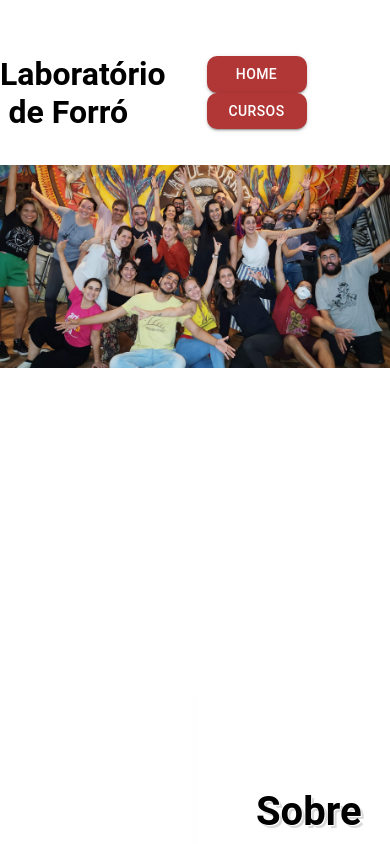
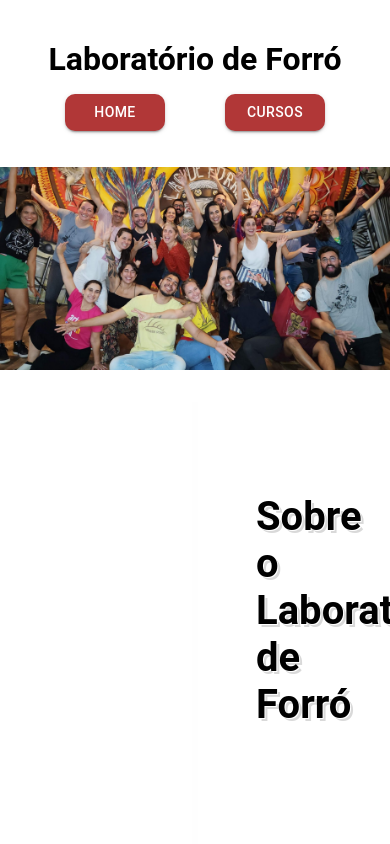
Before and after one commit to WalquiriaGodoy/react-typescript-web-page-lab, a React app: page / in a window 390 px wide. Shown: the top 844 px of the page. Built offline with nearby package versions, Linux system fonts and the light colour scheme.

Commit message:
feat: adjust header responsiveness

```diff
--- a/src/Componentes/Cabecalho/header.style.ts
+++ /dev/null
@@ -1,28 +0,0 @@
-import styled from 'styled-components';
-
-export const HeaderWrapper = styled.div`
-  display: flex;
-  justify-content: space-around;
-  align-items: center;
-  padding: 20px 0;
-`;
-
-export const HeaderTitle = styled.div`
-  font-family: 'Roboto';
-  text-align: center;
-  font-size: 2rem;
-  font-weight: bold;
-  width: 35%;
-`;
-
-export const BannerWrapper = styled.div`
-  width: 100%;
-  height: 500px;
-  display: flex;
-  overflow-y: hidden;
-
-  img {
-    width: 100%;
-    height: fit-content;
-  }
-`;
--- a/src/Componentes/Cabecalho/index.tsx
+++ /dev/null
@@ -1,31 +0,0 @@
-import React from 'react';
-import { LinkButton } from '../MaterialUI/Buttons/button';
-import * as S from './header.style';
-
-import './cabecalho.scss';
-import { BannerLab } from '../images/BannerLab';
-
-class Cabecalho extends React.Component {
-  render() {
-    return (
-      <header>
-        <S.HeaderWrapper>
-          <S.HeaderTitle>Laboratório de Forró</S.HeaderTitle>
-          <ul className='lista-navegacao'>
-            <li>
-              <LinkButton texto='HOME' path='/' />
-            </li>
-            <li>
-              <LinkButton texto='Cursos' path='/cursos' />
-            </li>
-          </ul>
-        </S.HeaderWrapper>
-        <S.BannerWrapper>
-          <BannerLab />
-        </S.BannerWrapper>
-      </header>
-    );
-  }
-}
-
-export default Cabecalho;
--- a/src/Componentes/Cabecalho/cabecalho.scss
+++ b/src/Componentes/Header/header.scss
@@ -2,8 +2,10 @@ header {
   padding-top: 20px;
 }
 
-.cabecalho-logo {
-  width: 190px;
+ul {
+  display: flex;
+  align-items: center;
+  padding: 0;
 }
 
 ul li {
--- /dev/null
+++ b/src/Componentes/Header/header.style.ts
@@ -0,0 +1,41 @@
+import styled from 'styled-components';
+
+interface BannerWrapperProps {
+  $isMobile: boolean;
+}
+
+interface HeaderWrapperProps {
+  $isMobile: boolean;
+}
+
+interface HeaderTitleProps {
+  $isMobile: boolean;
+}
+
+export const HeaderWrapper = styled.div<HeaderWrapperProps>`
+  display: flex;
+  flex-direction: ${({ $isMobile }) => ($isMobile ? 'column' : 'row')};
+  justify-content: space-around;
+  align-items: center;
+  padding: 20px;
+`;
+
+export const HeaderTitle = styled.div<HeaderTitleProps>`
+  font-family: 'Roboto';
+  text-align: center;
+  font-size: 2rem;
+  font-weight: bold;
+  width: ${({ $isMobile }) => ($isMobile ? '100%' : '35%')};
+`;
+
+export const BannerWrapper = styled.div<BannerWrapperProps>`
+  width: 100%;
+  height: ${({ $isMobile }) => ($isMobile ? 'unset' : '500px')};
+  display: flex;
+  overflow-y: hidden;
+
+  img {
+    width: 100%;
+    height: fit-content;
+  }
+`;
--- /dev/null
+++ b/src/Componentes/Header/index.tsx
@@ -0,0 +1,32 @@
+import React from 'react';
+import { LinkButton } from '../MaterialUI/Buttons/button';
+import * as S from './header.style';
+
+import './header.scss';
+import { BannerLab } from '../images/BannerLab';
+import { useDevice } from 'src/hooks/useDevice';
+
+const Header: React.FC = () => {
+  const { isMobile } = useDevice();
+
+  return (
+    <header>
+      <S.HeaderWrapper $isMobile={isMobile}>
+        <S.HeaderTitle $isMobile={isMobile}>Laboratório de Forró</S.HeaderTitle>
+        <ul className='lista-navegacao'>
+          <li>
+            <LinkButton texto='HOME' path='/' />
+          </li>
+          <li>
+            <LinkButton texto='Cursos' path='/cursos' />
+          </li>
+        </ul>
+      </S.HeaderWrapper>
+      <S.BannerWrapper $isMobile={isMobile}>
+        <BannerLab />
+      </S.BannerWrapper>
+    </header>
+  );
+};
+
+export default Header;
--- a/src/paginas/Cadastro.tsx
+++ b/src/paginas/Cadastro.tsx
@@ -1,11 +1,11 @@
-import Cabecalho from './../Componentes/Cabecalho';
+import Header from '../Componentes/Header';
 import Rodape from '../Componentes/Rodape';
 import RegisterForm from './../Componentes/Formulário/Cadastro';
 
 function Cadastro() {
   return (
     <section className='conteudo'>
-      <Cabecalho />
+      <Header />
       <RegisterForm />
       <Rodape />
     </section>
--- a/src/paginas/Cursos/Cursos.tsx
+++ b/src/paginas/Cursos/Cursos.tsx
@@ -1,5 +1,5 @@
 import React from 'react';
-import Cabecalho from '../../Componentes/Cabecalho';
+import Header from '../../Componentes/Header';
 import Rodape from '../../Componentes/Rodape';
 import { ListaDeCursos } from '../../Componentes/ListaDeCursos';
 import './Cursos.scss';
@@ -8,7 +8,7 @@ class Cursos extends React.Component {
   render() {
     return (
       <section className='conteudo'>
-        <Cabecalho />
+        <Header />
         <ListaDeCursos />
         <Rodape />
       </section>
--- a/src/paginas/Home/Home.tsx
+++ b/src/paginas/Home/Home.tsx
@@ -1,6 +1,6 @@
 import React from 'react';
 import Rodape from '../../Componentes/Rodape';
-import Cabecalho from '../../Componentes/Cabecalho';
+import Header from '../../Componentes/Header';
 import Sobre from '../../Componentes/Sobre/sobre';
 import * as S from './Home.styles';
 
@@ -8,7 +8,7 @@ class Home extends React.Component {
   render() {
     return (
       <S.MainContentWrapper>
-        <Cabecalho />
+        <Header />
         <Sobre />
         <Rodape />
       </S.MainContentWrapper>
--- a/src/paginas/Matricula.tsx
+++ b/src/paginas/Matricula.tsx
@@ -1,4 +1,4 @@
-import Cabecalho from './../Componentes/Cabecalho';
+import Header from '../Componentes/Header';
 import Rodape from '../Componentes/Rodape';
 import FormMatricula from './../Componentes/Formulário/Matricula/formMatricula';
 import { ContentContainer } from './styles';
@@ -6,7 +6,7 @@ import { ContentContainer } from './styles';
 function Matricula() {
   return (
     <section className='conteudo'>
-      <Cabecalho />
+      <Header />
       <ContentContainer>
         <FormMatricula />
       </ContentContainer>
```
